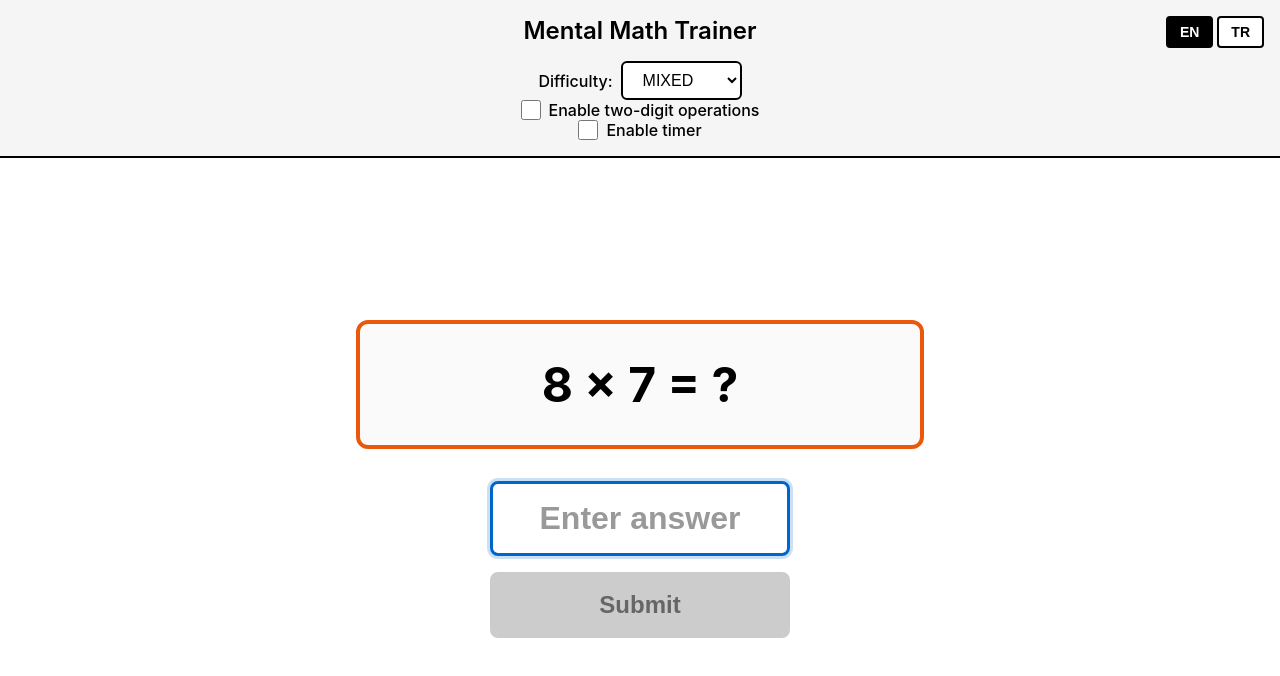
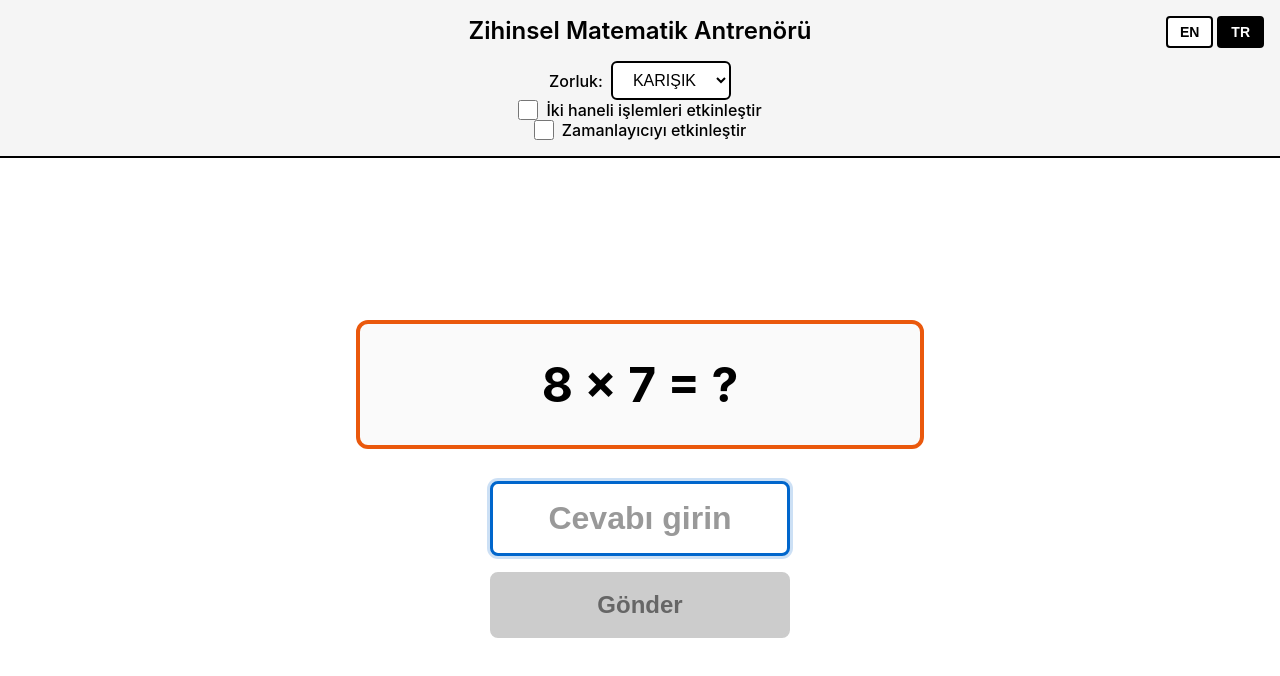
Before and after one commit to JaponBaligi/basic-math-trainer, a React (Vite) app: page / in a window 1280 px wide. Shown: the top 676 px of the page. Built offline with nearby package versions, Linux system fonts and the light colour scheme.

Commit message:
Set Turkish as default language

```diff
--- a/src/contexts/LanguageContext.tsx
+++ b/src/contexts/LanguageContext.tsx
@@ -12,7 +12,7 @@ interface LanguageContextType {
 const LanguageContext = createContext<LanguageContextType | undefined>(undefined);
 
 export function LanguageProvider({ children }: { children: ReactNode }) {
-  const [language, setLanguage] = useState<Language>('en');
+  const [language, setLanguage] = useState<Language>('tr');
   const t = getTranslations(language);
 
   return (
```
